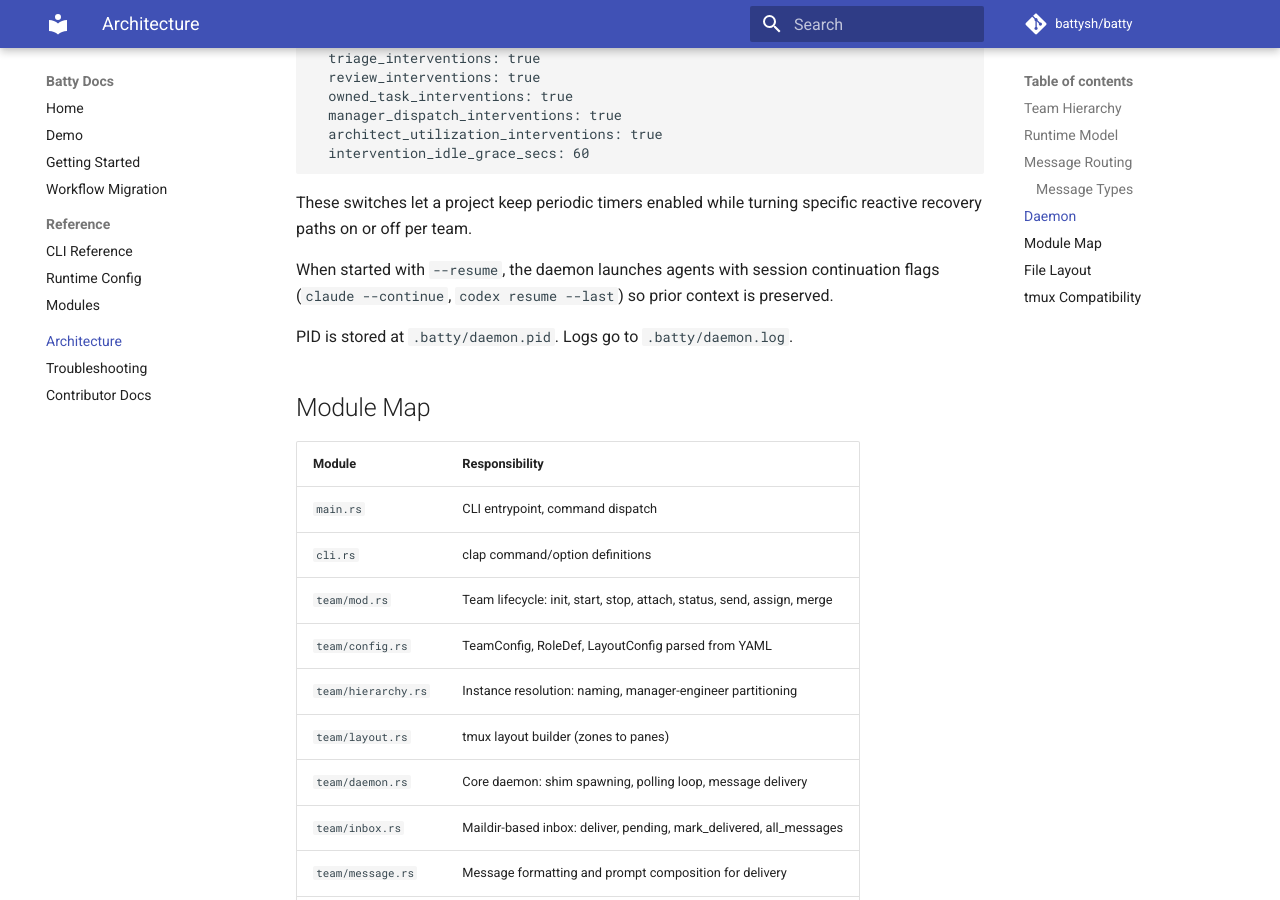
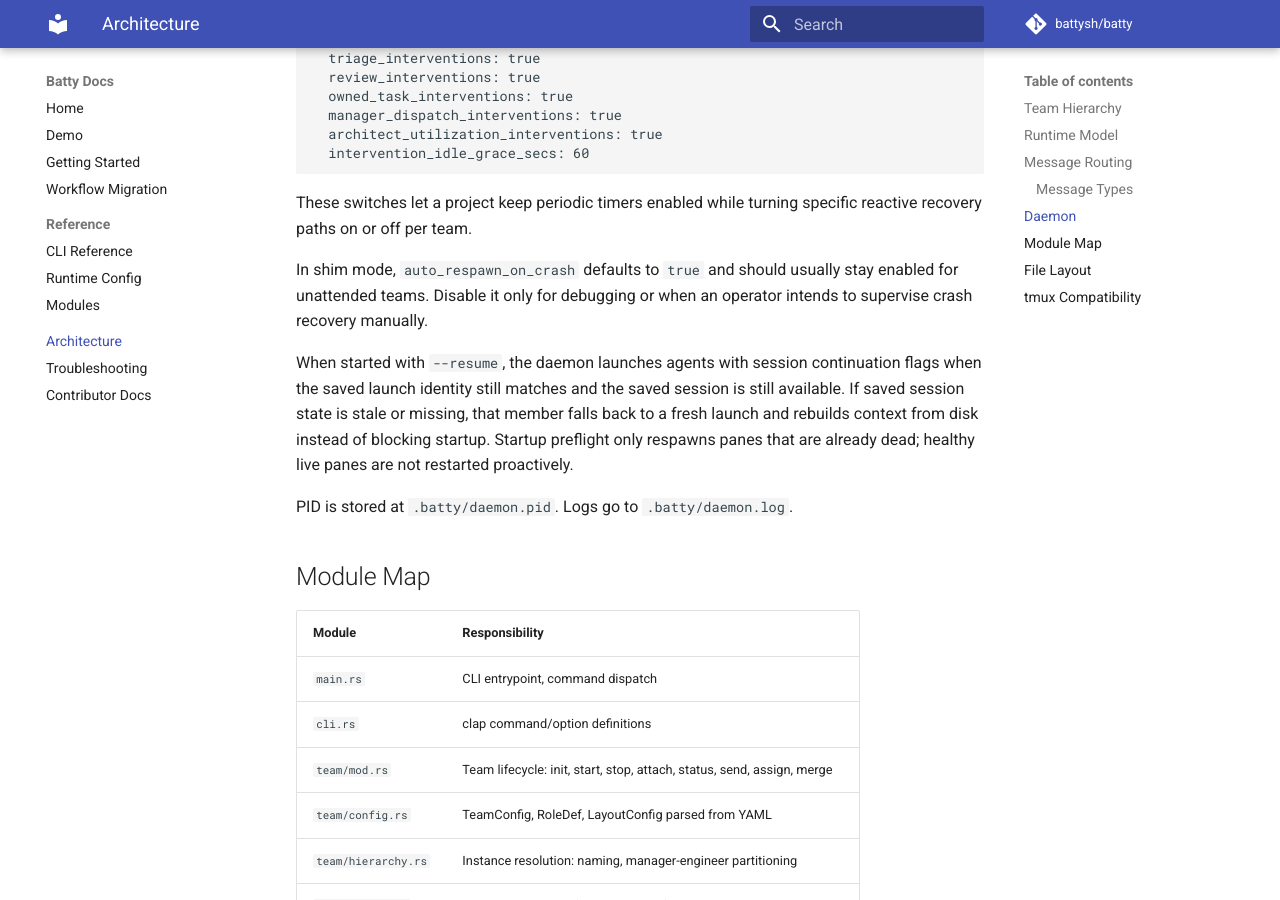
Before and after one commit to battysh/batty, an MkDocs documentation site: the page built from docs/architecture.md, in a window 1280 px wide and 900 px high, scrolled down 2406 px. Built offline with MkDocs 1.6.1 and Material for MkDocs 9.7.7, drawn with Linux system fonts in a browser that asks for light colours; comment, search, counter and statistics services are not loaded.

Commit message:
team: default crash auto-respawn for unattended teams

```diff
--- a/docs/architecture.md
+++ b/docs/architecture.md
@@ -105,7 +105,16 @@ automation:
 These switches let a project keep periodic timers enabled while turning specific
 reactive recovery paths on or off per team.
 
-When started with `--resume`, the daemon launches agents with session continuation flags (`claude --continue`, `codex resume --last`) so prior context is preserved.
+In shim mode, `auto_respawn_on_crash` defaults to `true` and should usually stay
+enabled for unattended teams. Disable it only for debugging or when an operator
+intends to supervise crash recovery manually.
+
+When started with `--resume`, the daemon launches agents with session
+continuation flags when the saved launch identity still matches and the saved
+session is still available. If saved session state is stale or missing, that
+member falls back to a fresh launch and rebuilds context from disk instead of
+blocking startup. Startup preflight only respawns panes that are already dead;
+healthy live panes are not restarted proactively.
 
 PID is stored at `.batty/daemon.pid`. Logs go to `.batty/daemon.log`.
 
--- a/src/team/templates/team_batty.yaml
+++ b/src/team/templates/team_batty.yaml
@@ -1,5 +1,6 @@
 name: batty-dev
 use_shim: true
+auto_respawn_on_crash: true
 orchestrator_pane: true
 orchestrator_position: left
 
--- a/src/team/templates/team_large.yaml
+++ b/src/team/templates/team_large.yaml
@@ -1,5 +1,6 @@
 name: my-project
 use_shim: true
+auto_respawn_on_crash: true
 orchestrator_pane: true
 orchestrator_position: left
 
--- a/src/team/templates/team_pair.yaml
+++ b/src/team/templates/team_pair.yaml
@@ -1,5 +1,6 @@
 name: my-project
 use_shim: true
+auto_respawn_on_crash: true
 orchestrator_pane: true
 orchestrator_position: left
 
--- a/src/team/templates/team_research.yaml
+++ b/src/team/templates/team_research.yaml
@@ -1,5 +1,6 @@
 name: my-research-project
 use_shim: true
+auto_respawn_on_crash: true
 orchestrator_pane: true
 orchestrator_position: left
 
--- a/src/team/templates/team_simple.yaml
+++ b/src/team/templates/team_simple.yaml
@@ -1,5 +1,6 @@
 name: my-project
 use_shim: true
+auto_respawn_on_crash: true
 orchestrator_pane: true
 orchestrator_position: left
 
--- a/src/team/templates/team_software.yaml
+++ b/src/team/templates/team_software.yaml
@@ -1,5 +1,6 @@
 name: my-product
 use_shim: true
+auto_respawn_on_crash: true
 orchestrator_pane: true
 orchestrator_position: left
 
--- a/src/team/templates/team_solo.yaml
+++ b/src/team/templates/team_solo.yaml
@@ -1,5 +1,6 @@
 name: my-project
 use_shim: true
+auto_respawn_on_crash: true
 orchestrator_pane: true
 orchestrator_position: left
 
--- a/src/team/templates/team_squad.yaml
+++ b/src/team/templates/team_squad.yaml
@@ -1,5 +1,6 @@
 name: my-project
 use_shim: true
+auto_respawn_on_crash: true
 orchestrator_pane: true
 orchestrator_position: left
 
```
Also changed, not shown: README.md (+11 -0 lines), docs/getting-started.md (+13 -1 lines), docs/troubleshooting.md (+9 -0 lines), 6 other files.
